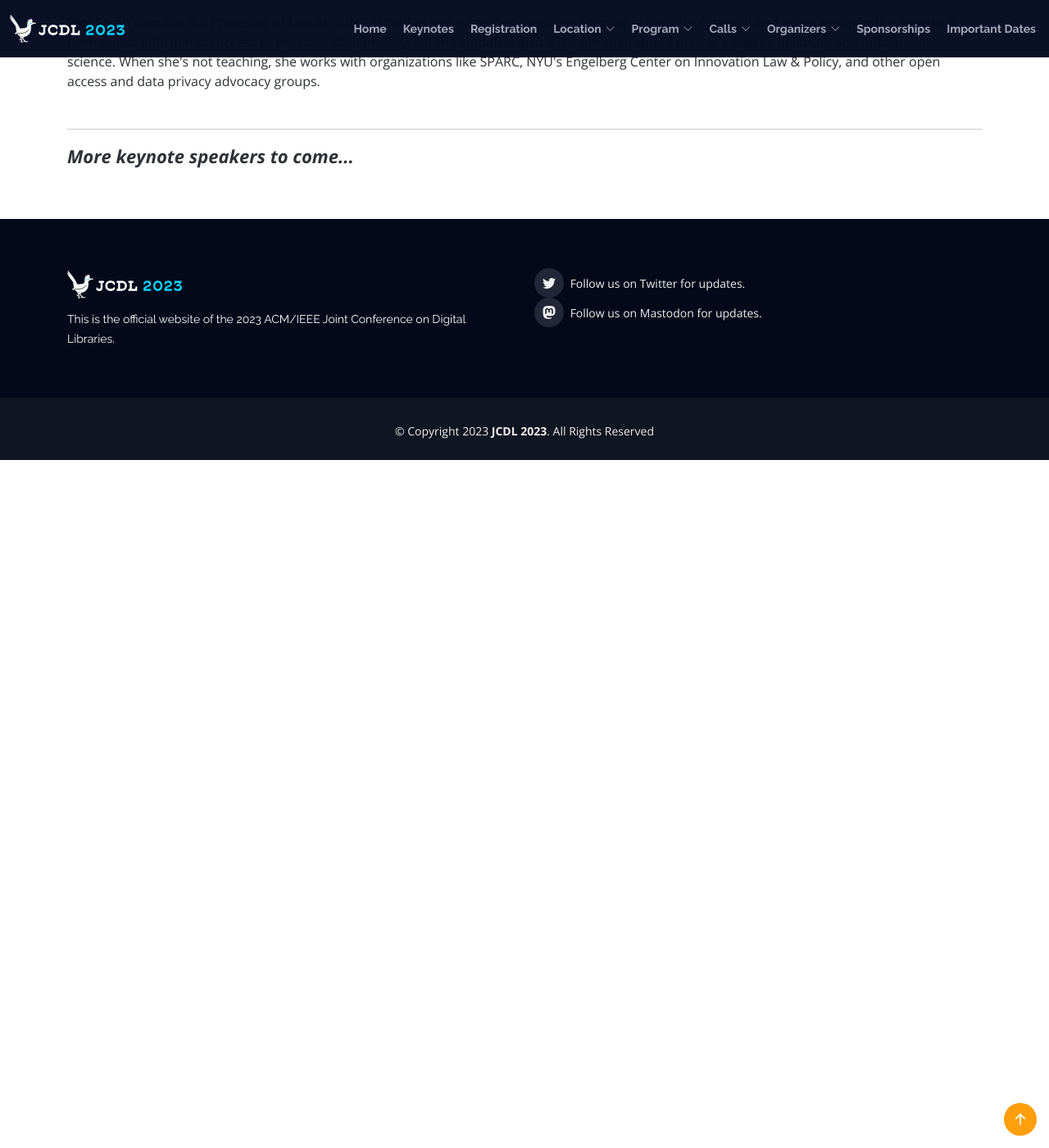
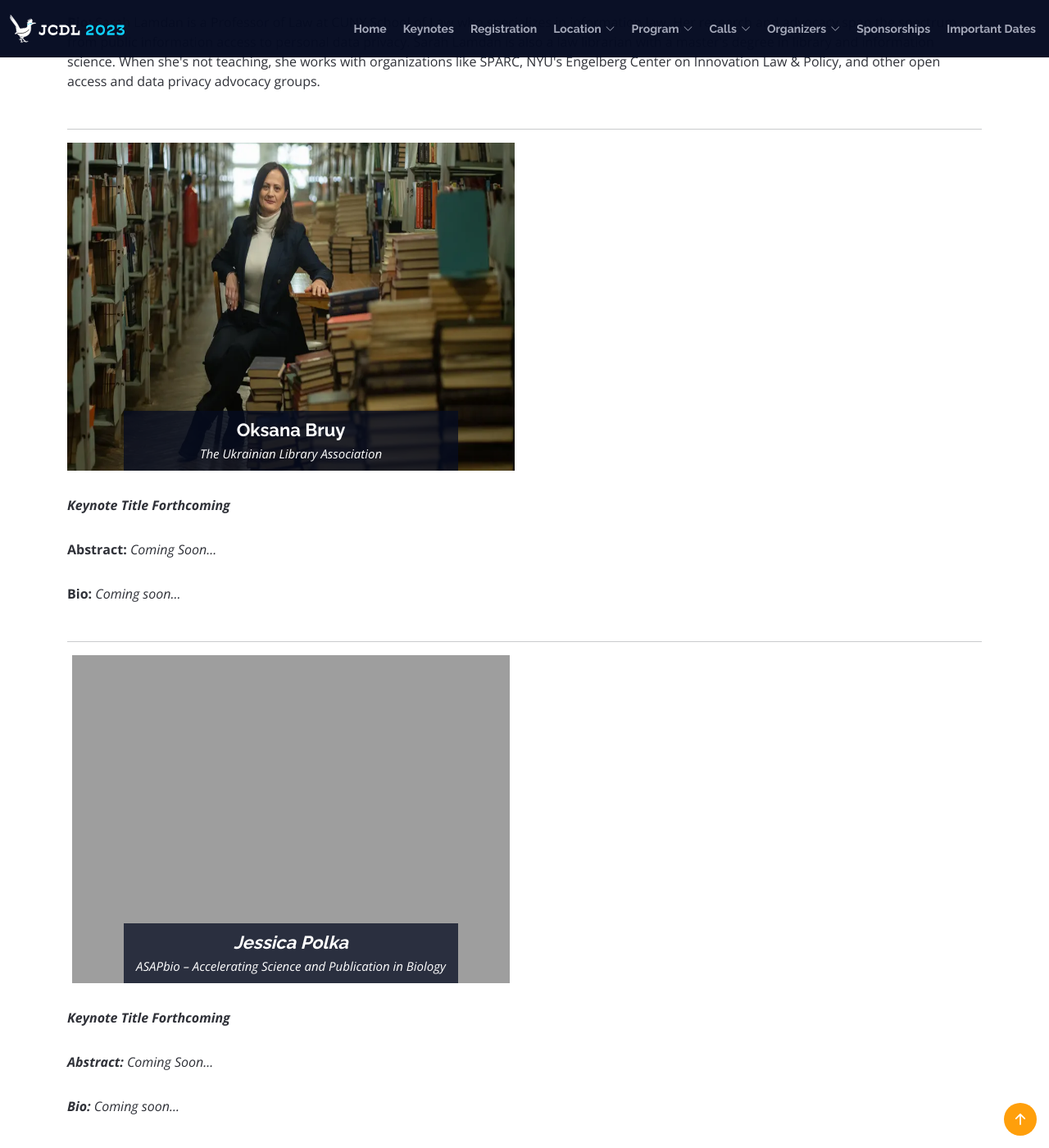
Before and after one commit to shawnmjones/JCDL2023-website-source, a Jekyll site: the page built from keynotes.html, in a window 1280 px wide and 1400 px high, scrolled down 914 px. Shown: the whole window at 82% size. Built offline with Jekyll 4.4.1, drawn with Linux system fonts in a browser that asks for light colours; before the commit the page ends 1475 px from its top, so only the background shows below that; some of the changed text lies outside the part shown.

Commit message:
Updates to keynotes.html

```diff
--- a/keynotes.html
+++ b/keynotes.html
@@ -89,11 +89,92 @@ permalink: /keynotes/
 
                 <div class="col-lg-6 col-md-6">
 
-                  <p style="font-size: 22px; font-weight: 550; font-style: italic;">More keynote speakers to come...</p>
+                    <div class="speaker aos-init aos-animate" data-aos="fade-up" data-aos-delay="100" style="text-align: center;">
+
+                        <img src="{{ site.url }}/assets/img/people/oksana-bruy.webp" alt="Oksana Bruy, The Ukrainian Library Association" class="img-fluid" style="height:400px;">
+                        <div class="details" style="width: 408px; margin: auto;">
+                            <h3>
+                                Oksana Bruy
+                            </h3>
+                            <p>The Ukrainian Library Association</p>
+                            <div class="social">
+                                &nbsp;
+                            </div>
+                        </div>
+
+                    </div>
+
+                </div>
+
+                <div class="col-lg-6 col-md-6">
+                    &nbsp;
+                </div>
+
+            </div>
+
+            <div class="row">
+
+
+
+                <div class="col-lg-12 col-md-12">
+
+                    <p><strong><em>Keynote Title Forthcoming</em></strong></p>
+
+                    <p><strong>Abstract:</strong> <em>Coming Soon...</em></p>
+
+                    <p><strong>Bio:</strong>
+                    <em>Coming soon...</p>
 
                 </div>
 
             </div>
+
+            <hr>
+
+            <div class="row">
+
+                <div class="col-lg-6 col-md-6">
+
+                    <div class="speaker aos-init aos-animate" data-aos="fade-up" data-aos-delay="100" style="text-align: center;">
+
+                        <img src="{{ site.url }}/assets/img/people/jessica-polka.jpg" alt="Jessica Polka, ASAPbio – Accelerating Science and Publication in Biology" class="img-fluid" style="height:400px;">
+                        <div class="details" style="width: 408px; margin: auto;">
+                            <h3>
+                                Jessica Polka
+                            </h3>
+                            <p>ASAPbio – Accelerating Science and Publication in Biology</p>
+                            <div class="social">
+                                &nbsp;
+                            </div>
+                        </div>
+
+                    </div>
+
+                </div>
+
+                <div class="col-lg-6 col-md-6">
+                    &nbsp;
+                </div>
+
+            </div>
+
+            <div class="row">
+
+
+
+                <div class="col-lg-12 col-md-12">
+
+                    <p><strong><em>Keynote Title Forthcoming</em></strong></p>
+
+                    <p><strong>Abstract:</strong> <em>Coming Soon...</em></p>
+
+                    <p><strong>Bio:</strong>
+                    <em>Coming soon...</p>
+
+                </div>
+
+            </div>
+
 
         </div>
 
```
Also changed, not shown: other parts of keynotes.html (+1 -1 lines).
